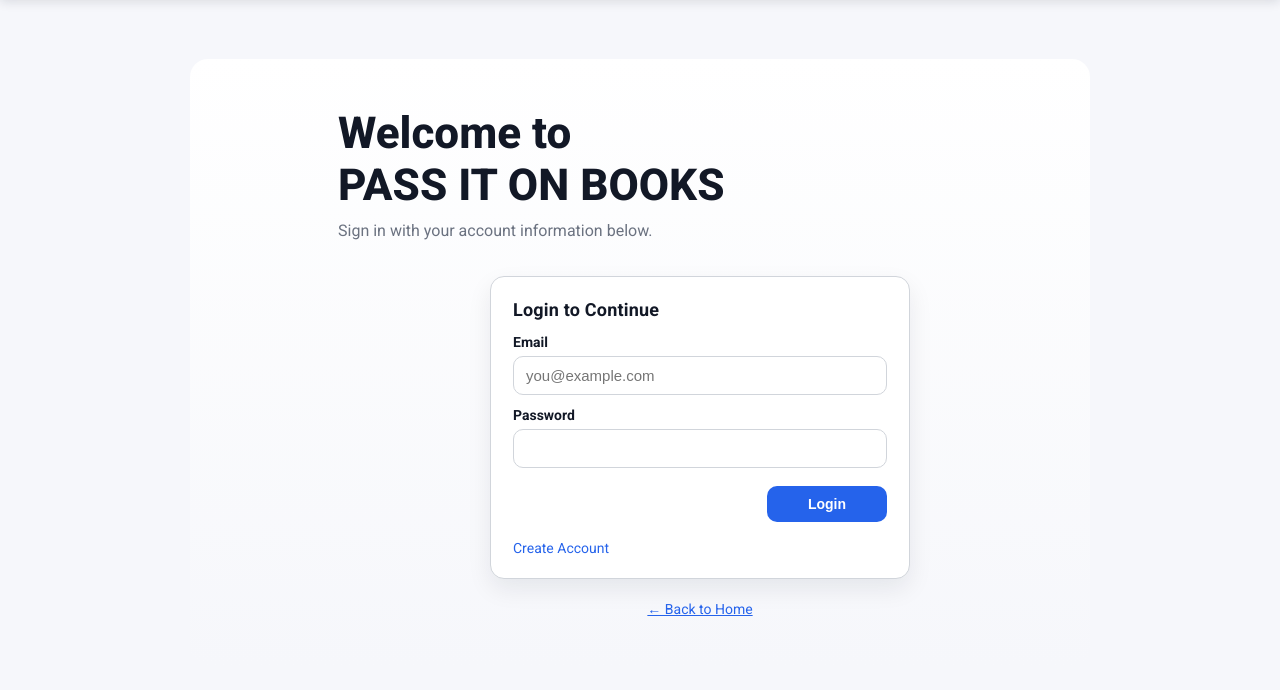
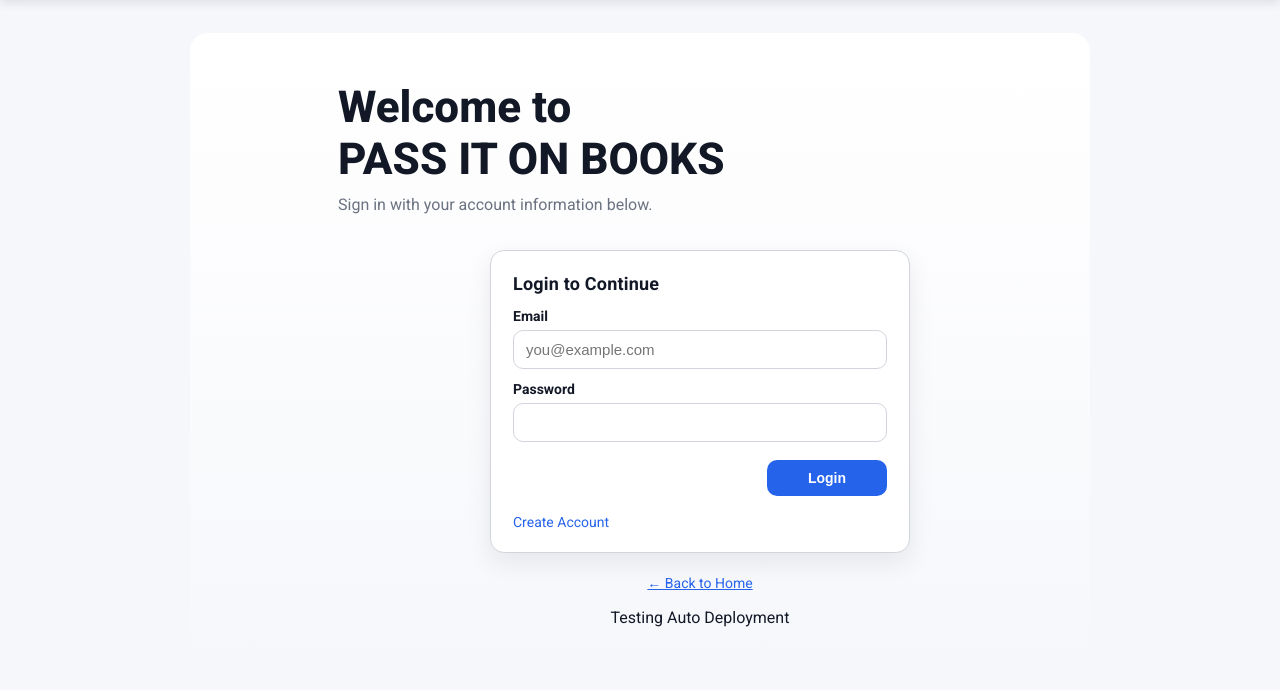
Before and after one commit to athishr88/software_eng_class_project, a Django app: page / in a window 1280 px wide. Shown: the part 76-766 px from the top of the page. Run offline with Django 5.2, Linux system fonts and the light colour scheme.

Commit message:
Auto Depoy test
Checking auto deploy

```diff
--- a/General/templates/login/login_page.html
+++ b/General/templates/login/login_page.html
@@ -209,6 +209,7 @@
                 <p style="margin:20px 0 0; text-align:center;">
                     <a href="{% url 'general_home' %}" style="color:var(--primary); font-size:14px;">← Back to Home</a>
                 </p>
+                <p>Testing Auto Deployment</p>
             </section>
         </main>
     </div>
```
